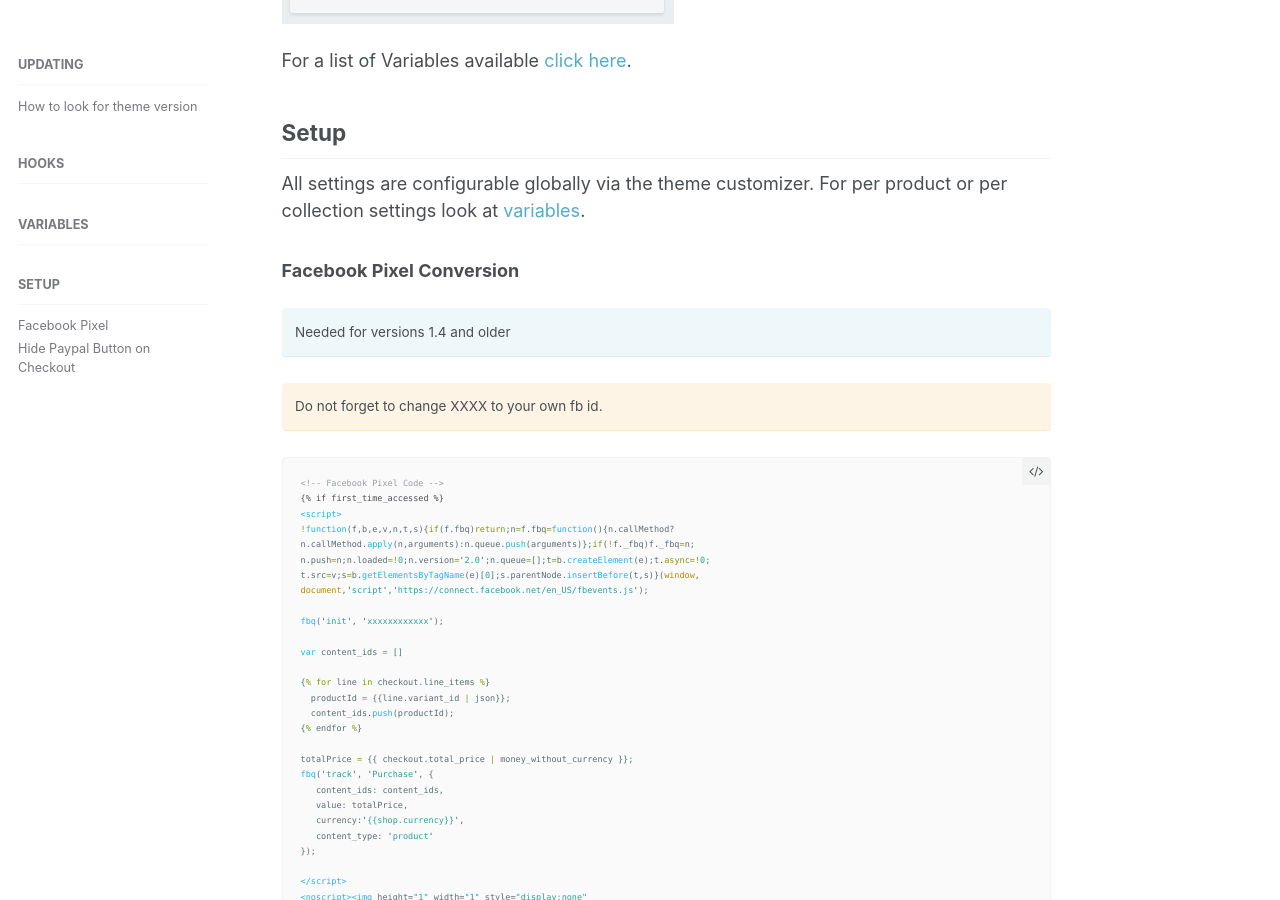
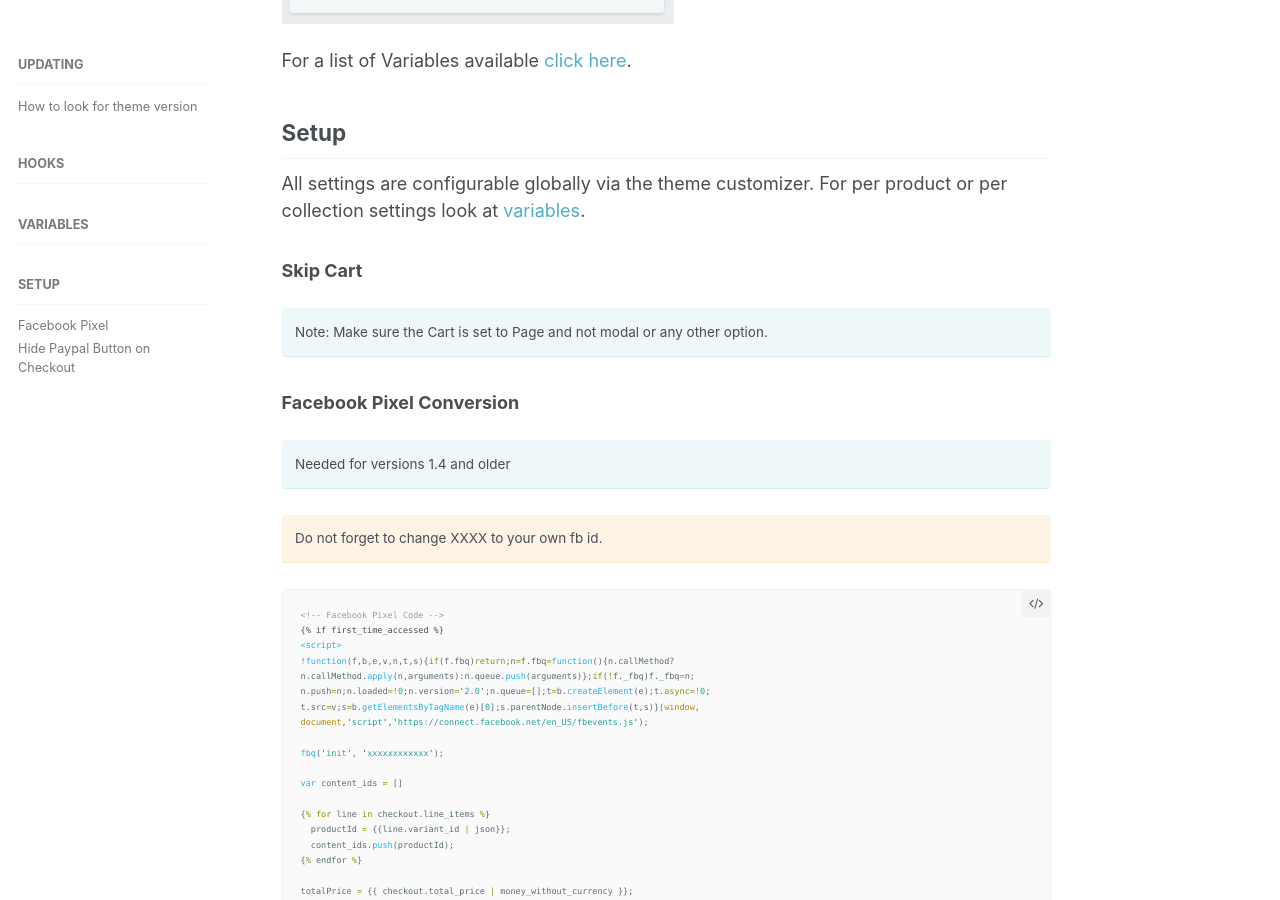
Before and after one commit to emiliobool/ThemeX, a Jekyll site: the page built from _pages/home.md, in a window 1280 px wide and 900 px high, scrolled down 2527 px. Built offline with Jekyll 4.4.1, drawn with Linux system fonts in a browser that asks for light colours.

Commit message:
Update home.md

```diff
--- a/_pages/home.md
+++ b/_pages/home.md
@@ -74,6 +74,13 @@ For a list of Variables available [click here](/ThemeX/variables).
 
 All settings are configurable globally via the theme customizer. For per product or per collection settings look at [variables](#variables-metadata).
 
+
+### Skip Cart
+
+Note: Make sure the Cart is set to Page and not modal or any other option.
+{: .notice--info}
+
+
 ### Facebook Pixel Conversion
 
 Needed for versions 1.4 and older
```
